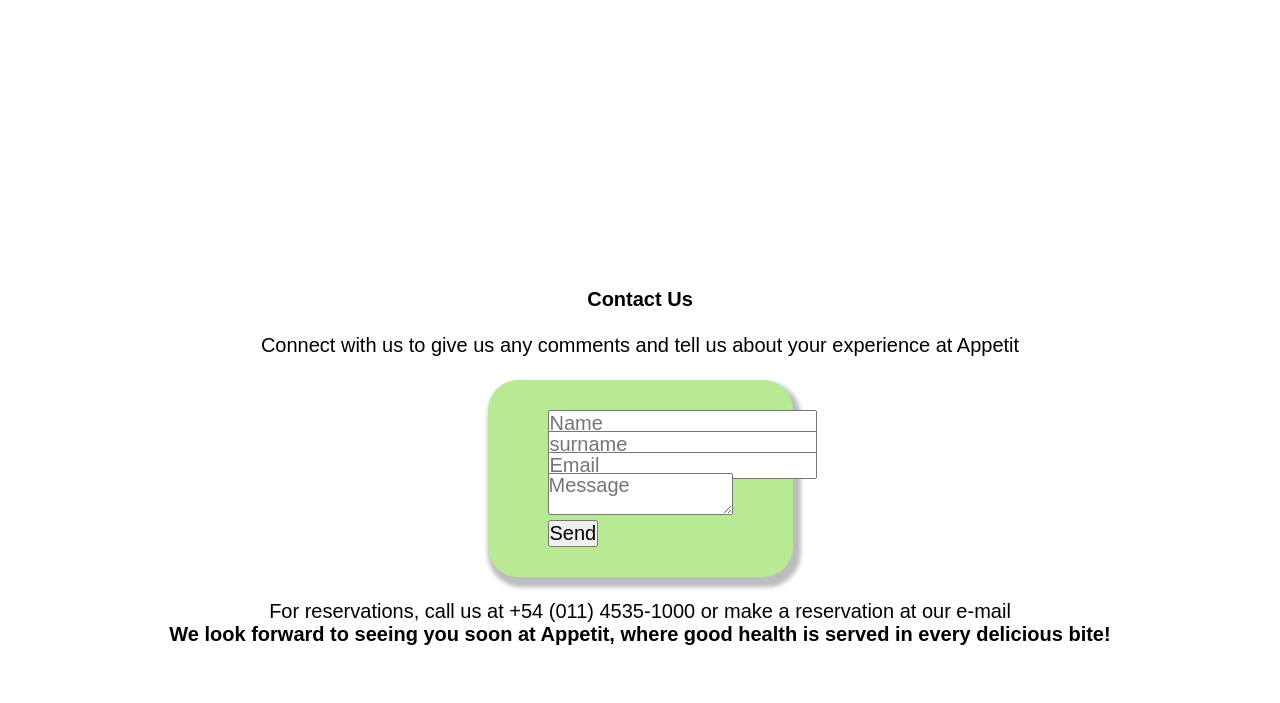
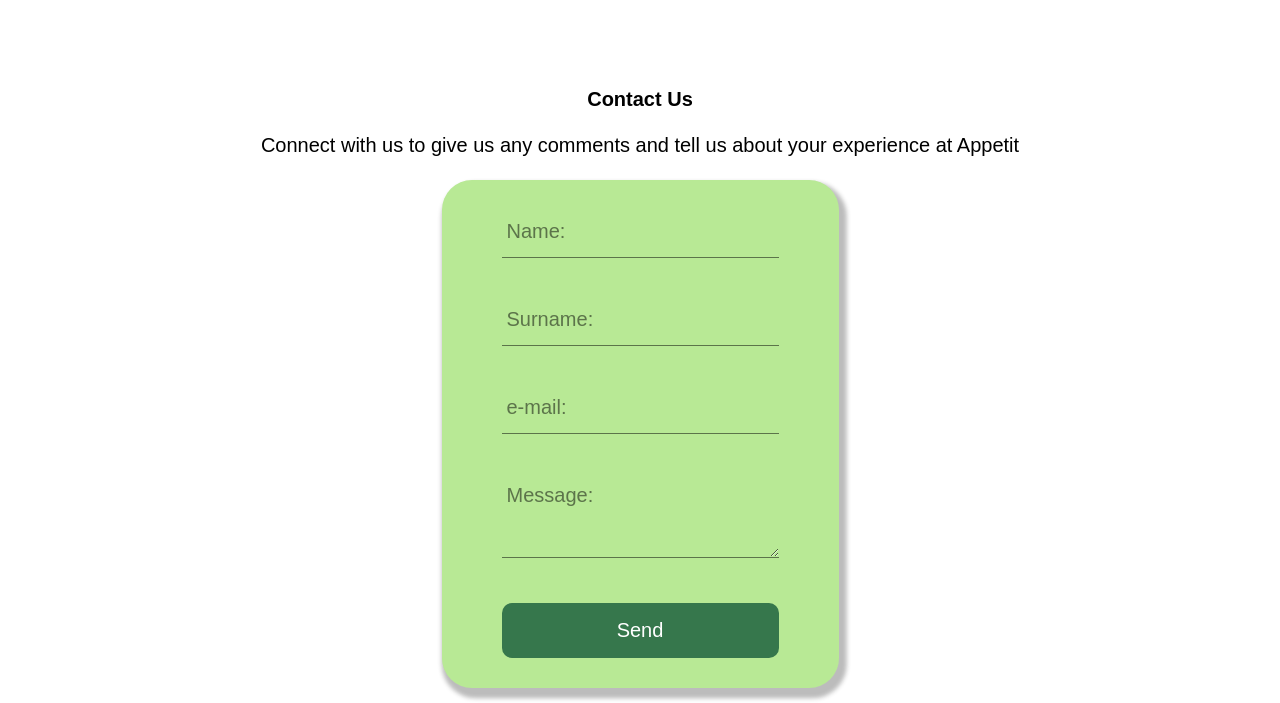
Before and after one commit to matiasforales/Appetit, a plain HTML site: page pages/contact.html in a window 1280 px wide. Shown: the part 97-800 px from the top of the page. Drawn offline with nearby package versions, Linux system fonts and the light colour scheme; files whose address does not match are found by name.

Commit message:
Modificación visual (html y css) de form de contacto

```diff
--- a/assets/css/contact.css
+++ b/assets/css/contact.css
@@ -8,15 +8,80 @@
     padding: 1.5rem 3rem;
     border-radius: 1.5rem;
     box-shadow: 0.188rem 0.313rem 0.2rem 0.2rem rgba(32,32,32,0.3);
+    /* Agregue el max-width de 400px para que no se deforme el form en el cambio de medidas del viewport */
+    max-width: 400px;
+}
+
+.form-container {
+    display: grid;
+    gap: 2em;
+}
+
+.form-group {
+    position: relative;
+}
+
+.form-input {
+    width: 100%;
+    background: none;
+    font-size: 1rem;
+    padding: .6em .3em;
+    border: none;
+    outline: none;
+    border-bottom: 1px solid rgba(0,0,0,0.5);
+}
+
+.form-input:focus + .form-label,
+.form-input:not(:placeholder-shown) + .form-label {
+    transform: translateY(-12px) scale(.7);
+    transform-origin: left top;
+    color: rgba(0,0,0);
+}
+
+.form-label {
+    cursor: pointer;
+    position: absolute;
+    top: 0;
+    left: 5px;
+    transform: translateY(10px);
+    transition: transform .5s, color .3s;
+    font-size: 1rem;
+    color: rgba(0,0,0,0.5) ;
+}
+
+textarea {
+    height: 84px;
+}
+
+.form-submit {
+    background-color: #36774c;
+    color: #fff;
+    font-weight: 300;
+    font-size: 1rem;
+    padding: .8rem 0;
+    border: none;
+    border-radius: .5em;
+}
+
+.form-line {
+    position: absolute;
+    bottom: 0;
+    left: 0;
+    width: 100%;
+    height: 2px;
+    background-color: #36774c;
+    transform: scale(0);
+    transform: left bottom;
+    transition: transform .4s;
+}
+
+.form-input:focus ~ .form-line,
+.form-input:not(:placeholder-shown) ~ .form-line {
+    transform: scale(1);
 }
 
 .name, .surname, .email {
     height: 21px;
-    width: 185px;
-}
-
-textarea {
-    height: 42px;
     width: 185px;
 }
 
--- a/assets/css/main.css
+++ b/assets/css/main.css
@@ -221,7 +221,8 @@ html {
 header {
     text-align: center;
     padding-top: 100px;
-    margin-bottom: 300px;
+    /* reduje el margin-botton de 300px a 100px porque quedaba mucho espacio en blanco entre el header y el form */
+    margin-bottom: 100px;
     font-size: 35px;
 }
 
--- a/pages/contact.html
+++ b/pages/contact.html
@@ -33,7 +33,7 @@
            </ul>
         </nav>
         <a class="btn" href="../pages/contact.html"><button>Contact</button></a>
-    </header>
+      </header>
 
         <main>
           <h1 class="titulo_animado">Contact Us</h1>
@@ -46,15 +46,31 @@
           <br>
           <section class="formulario">
             <div class="form-div">
-              <form autocomplete="off">
-                <p class="name"> <input name="name" type="text" class="feedback-input" placeholder="Name" id="name" pattern="^[A-Za-z]{3,30}$" minlength="3" maxlength="30" required /></p>
-                <p class="surname"> <input name="surname" type="text" class="feedback-input" placeholder="surname" id="surname" pattern="^[A-Za-z]{3,30}$" minlength="3" maxlength="30" required /></p>
-                <p class="email"> <input name="email" type="text" class="feedback-input" placeholder="Email" id="email" pattern="^((?!\.)[\w\-_.]*[^.])(@\w+)(\.\w+(\.\w+)?[^.\W])$" required /></p>
-                <p class="text"> <textarea name="message" class="feedback-input" id="message" placeholder="Message" required minlength="5"/></textarea> </p>
+              <form class="form" autocomplete="off">
+                <div class="form-container">
+                  <div class="form-group">
+                    <input name="name" type="text" id="name" class="form-input" placeholder=" " pattern="^[A-Za-z]{3,30}$" minlength="3" maxlength="30" required>
+                    <label for="name" class="form-label">Name:</label>
+                    <span class="form-line"></span>
+                  </div>
+                  <div class="form-group">
+                    <input name="surname" type="text" id="surname" class="form-input" placeholder=" " pattern="^[A-Za-z]{3,30}$" minlength="3" maxlength="30" required>
+                    <label for="surname" class="form-label">Surname:</label>
+                    <span class="form-line"></span>
+                  </div>
+                  <div class="form-group">
+                    <input name="email" type="email" id="email" class="form-input" placeholder=" " pattern="^((?!\.)[\w\-_.]*[^.])(@\w+)(\.\w+(\.\w+)?[^.\W])$" required>
+                    <label for="email" class="form-label">e-mail:</label>
+                    <span class="form-line"></span>
+                  </div>
+                  <div class="form-group">
+                    <textarea name="message" type="text" id="message" class="form-input" placeholder=" " minlength="10" required></textarea>
+                    <label for="message" class="form-label">Message:</label>
+                    <span class="form-line"></span>
+                  </div>
+                  <input class="form-submit" type="submit" value="Send"/>
+                </div>
 
-                <div class="submit">
-                  <input id="button-send" type="submit" value="Send"/>
-                </div>
               </form>
             </div>
           </section>
@@ -67,7 +83,7 @@
           <h3>We look forward to seeing you soon at Appetit, where good health is served in every delicious bite!</h3>
         </main>
 
-        <footer class="footer-distributed">
+      <footer class="footer-distributed">
 
           <div class="footer-left">
               <a href="../index.html">
```
